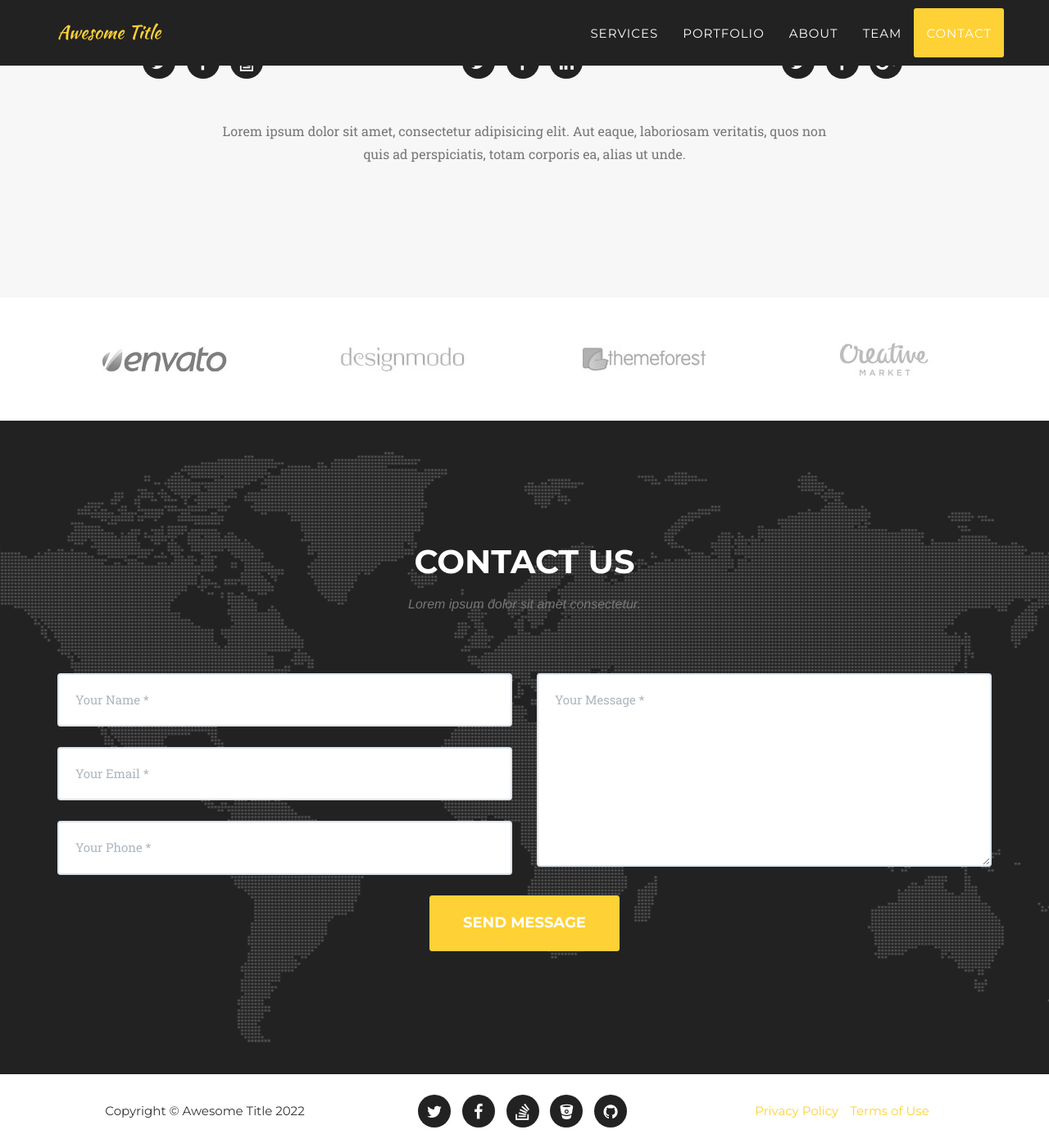
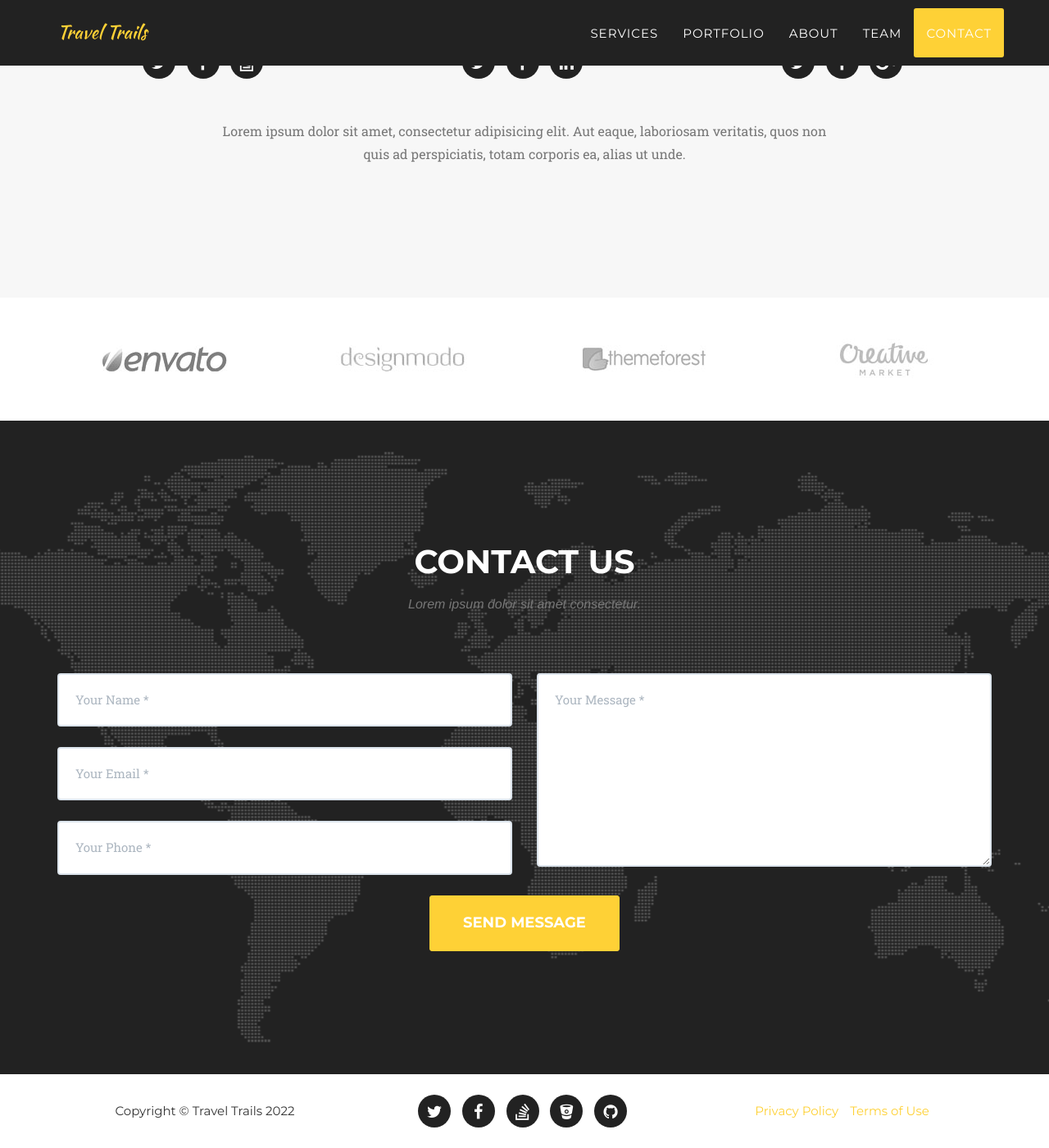
Before and after one commit to jonlee48/Travel-Trails, a Jekyll site: the page built from docs/index.html, in a window 1280 px wide and 1400 px high, scrolled down 5136 px. Shown: the whole window at 82% size. Built offline with Jekyll 4.4.1, drawn with Linux system fonts in a browser that asks for light colours; some web fonts are replaced.

Commit message:
change url

```diff
--- a/docs/_config.yml
+++ b/docs/_config.yml
@@ -1,8 +1,8 @@
-url: https://y7kim.github.io
-baseurl: /agency-jekyll-theme/
+url: https://jonlee.github.io
+baseurl: /traveltrails/
 
 # Site settings
-title: Awesome Title
+title: Travel Trails
 email: your-email@domain.com
 description: "Write an awesome description for your new site here. You can edit this line in _config.yml. It will appear in your document head meta (for Google search results) and in your feed.xml site description."
 
```
